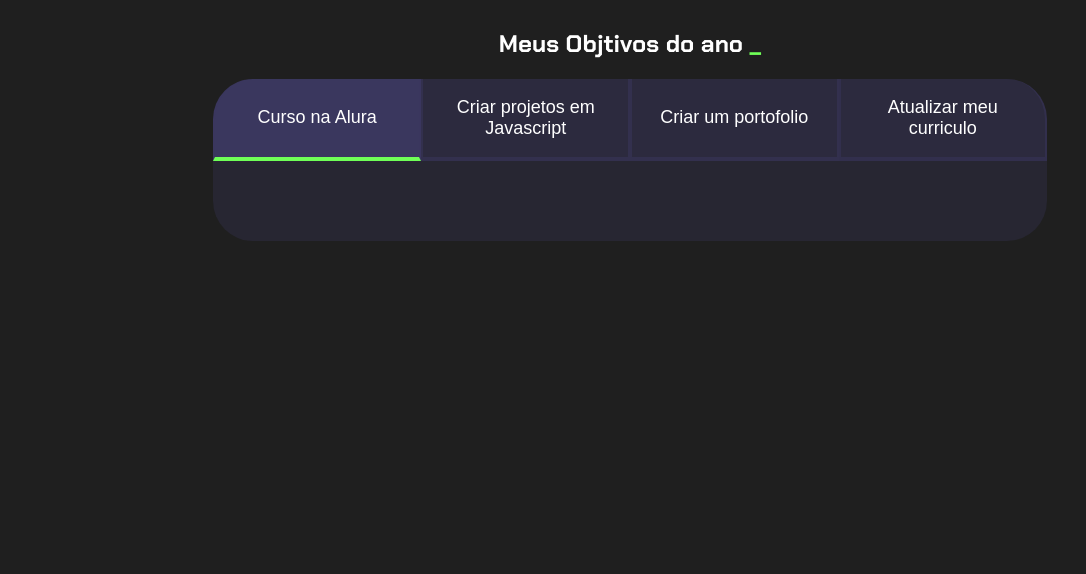
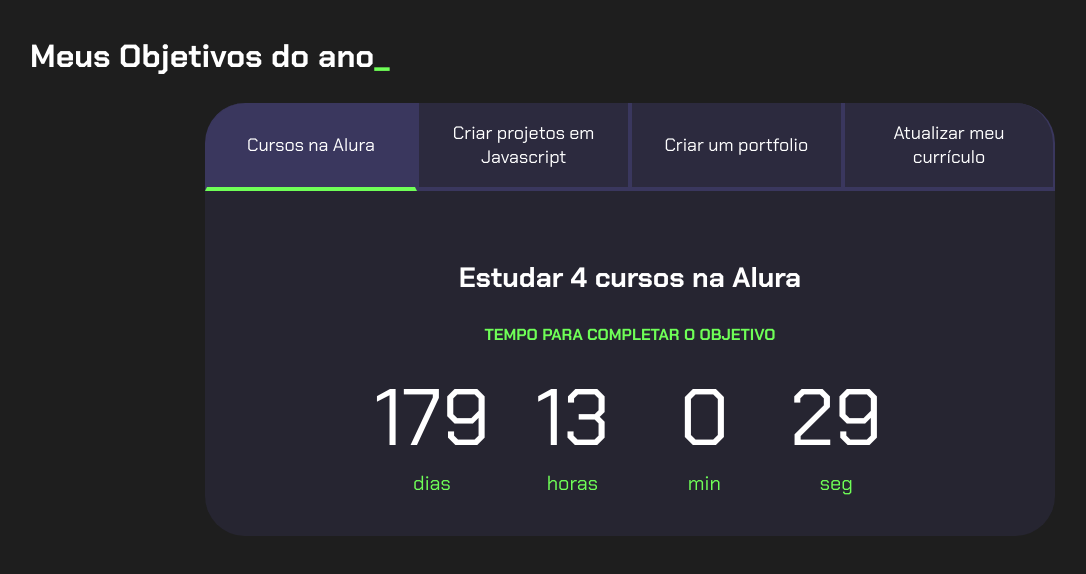
Before and after one commit to Ryanzada01/1-trimestre-24, a plain HTML site: page index.html in a window 1280 px wide. Shown: the whole page, without its empty margins (10-1096 px from the left). Drawn offline with Linux system fonts and the light colour scheme.

Commit message:
Add files via upload

```diff
--- a/index.html
+++ b/index.html
@@ -1,45 +1,116 @@
 <!DOCTYPE html>
 <html lang="pt-br">
+
 <head>
     <meta charset="UTF-8">
     <meta name="viewport" content="width=device-width, initial-scale=1.0">
     <title>Meus objetivos do ano</title>
     <link rel="stylesheet" href="style.css">
 </head>
+
 <body>
     <section class="conteudo-principal">
-       <h2 class="titulo-principal">Meus Objtivos do ano <span>_</span></h2>
+        <h2 class="titulo-principal">Meus Objetivos do ano<span>_</span></h2>
         <div class="conteudo">
             <div class="botoes">
-           <button class="botao ativo">Curso na Alura</button>
+                <button class="botao ativo">Cursos na Alura</button>
                 <button class="botao">Criar projetos em Javascript</button>
-           <button class="botao">Criar um portofolio</button>
-           <button class="botao">Atualizar meu curriculo</button>
+                <button class="botao">Criar um portfolio</button>
+                <button class="botao">Atualizar meu currículo</button>
             </div>
             <div class="abas-textos">
-           <div class="aba-conteudo">
+                <div class="aba-conteudo ativo">
                     <h3 class="aba-conteudo-titulo-principal">Estudar 4 cursos na Alura</h3>
-               <h4 class="aba-conteudo-titulo-secundario">Tempo para compĺetar o objetivo</h4>
-               <div class="contador"></div>
+                    <h4 class="aba-conteudo-titulo-secundario">Tempo para completar o objetivo</h4>
+                    <div class="contador">
+                        <div class="contador-digito">
+                            <p class="contador-digito-numero" id="dias0">7</p>
+                            <p class="contador-digito-texto">dias</p>
+                        </div>
+                        <div class="contador-digito">
+                            <p class="contador-digito-numero" id="horas0">7</p>
+                            <p class="contador-digito-texto">horas</p>
+                        </div>
+                        <div class="contador-digito">
+                            <p class="contador-digito-numero" id="min0">7</p>
+                            <p class="contador-digito-texto">min</p>
+                        </div>
+                        <div class="contador-digito">
+                            <p class="contador-digito-numero" id="seg0">7</p>
+                            <p class="contador-digito-texto">seg</p>
+                        </div>
+                    </div>
                 </div>
                 <div class="aba-conteudo">
                     <h3 class="aba-conteudo-titulo-principal">Criar 5 projetos em Javascript</h3>
-               <h4 class="aba-conteudo-titulo-secundario">Tempo para compĺetar o objetivo</h4>
-               <div class="contador"></div>
+                    <h4 class="aba-conteudo-titulo-secundario">Tempo para completar o objetivo</h4>
+                    <div class="contador">
+                        <div class="contador-digito">
+                            <p class="contador-digito-numero" id="dias1">7</p>
+                            <p class="contador-digito-texto">dias</p>
+                        </div>
+                        <div class="contador-digito">
+                            <p class="contador-digito-numero" id="horas1">7</p>
+                            <p class="contador-digito-texto">horas</p>
+                        </div>
+                        <div class="contador-digito">
+                            <p class="contador-digito-numero" id="min1">7</p>
+                            <p class="contador-digito-texto">min</p>
+                        </div>
+                        <div class="contador-digito">
+                            <p class="contador-digito-numero" id="seg1">7</p>
+                            <p class="contador-digito-texto">seg</p>
+                        </div>
+                    </div>
                 </div>
                 <div class="aba-conteudo">
-               <h3 class="aba-conteudo-titulo-principal">Criar um portofolio com os meus 3 melhores prjetos</h3>
-               <h4 class="aba-conteudo-titulo-secundario">Tempo para compĺetar o objetivo</h4>
-               <div class="contador"></div>
+                    <h3 class="aba-conteudo-titulo-principal">Criar um portfolio com os meus 3 melhores projetos</h3>
+                    <h4 class="aba-conteudo-titulo-secundario">Tempo para completar o objetivo</h4>
+                    <div class="contador">
+                        <div class="contador-digito">
+                            <p class="contador-digito-numero" id="dias2">7</p>
+                            <p class="contador-digito-texto">dias</p>
+                        </div>
+                        <div class="contador-digito">
+                            <p class="contador-digito-numero" id="horas2">7</p>
+                            <p class="contador-digito-texto">horas</p>
+                        </div>
+                        <div class="contador-digito">
+                            <p class="contador-digito-numero" id="min2">7</p>
+                            <p class="contador-digito-texto">min</p>
+                        </div>
+                        <div class="contador-digito">
+                            <p class="contador-digito-numero" id="seg2">7</p>
+                            <p class="contador-digito-texto">seg</p>
+                        </div>
+                    </div>
                 </div>
                 <div class="aba-conteudo">
-               <h3 class="aba-conteudo-titulo-principal">Atualizar meu curriculocom os certificados do Alura</h3>
-               <h4 class="aba-conteudo-titulo-segundario">Tempo para completar o objetivo</h4>
-               <div class="contador"></div>
+                    <h3 class="aba-conteudo-titulo-principal">Atualizar meu curriculo com os certificados da Alura</h3>
+                    <h4 class="aba-conteudo-titulo-secundario">Tempo para completar o objetivo</h4>
+                    <div class="contador">
+                        <div class="contador-digito">
+                            <p class="contador-digito-numero" id="dias3">7</p>
+                            <p class="contador-digito-texto">dias</p>
+                        </div>
+                        <div class="contador-digito">
+                            <p class="contador-digito-numero" id="horas3">7</p>
+                            <p class="contador-digito-texto">horas</p>
+                        </div>
+                        <div class="contador-digito">
+                            <p class="contador-digito-numero" id="min3">7</p>
+                            <p class="contador-digito-texto">min</p>
+                        </div>
+                        <div class="contador-digito">
+                            <p class="contador-digito-numero" id="seg3">7</p>
+                            <p class="contador-digito-texto">seg</p>
+                        </div>
+                    </div>
                 </div>
             </div>
         </div>
     </section>
     <script src="main.js"></script>
 </body>
+
 </html>
--- a/main.js
+++ b/main.js
@@ -1,10 +1,10 @@
 const botoes = document.querySelectorAll(".botao");
 const textos = document.querySelectorAll(".aba-conteudo");
 
-for(let i=0;i <botoes.length;i++){
-    botoes[i].onclick = function(){
+for (let i = 0; i < botoes.length; i++) {
+    botoes[i].onclick = function () {
 
-        for(let j=0;j<botoes.length;j++){
+        for (let j = 0; j < botoes.length; j++) {
             botoes[j].classList.remove("ativo");
             textos[j].classList.remove("ativo");
         }
@@ -15,23 +15,46 @@
 }
 
 const contadores = document.querySelectorAll(".contador");
-const tempoObjetivol = new Date("2024-10-05T00:00:00");
-const tempoObjetivol = new Date("2024-10-05T00:00:00");
-const tempoObjetivol = new Date)
+const tempoObjetivo1 = new Date("2024-10-05T00:00:00");
+const tempoObjetivo2 = new Date("2024-12-05T00:00:00");
+const tempoObjetivo3 = new Date("2024-12-30T00:00:00");
+const tempoObjetivo4 = new Date("2025-02-01T00:00:00");
 
-contadores[0].textContent = calculaTempo(tempoObjetivol);
+const tempos = [tempoObjetivo1,tempoObjetivo2,tempoObjetivo3,tempoObjetivo4];
 
-function calculaTempo(tempoObjetivo){
+
+function calculaTempo(tempoObjetivo) {
     let tempoAtual = new Date();
     let tempoFinal = tempoObjetivo - tempoAtual;
-    let segundos = Math.floor(tempoFinal/1000);
-    let minutos = Math.floor(segundos/60);
-    let horas = Math.floor(minutos/60);
-    let dias = Math.floor(horas/24);
+    let segundos = Math.floor(tempoFinal / 1000);
+    let minutos = Math.floor(segundos / 60);
+    let horas = Math.floor(minutos / 60);
+    let dias = Math.floor(horas / 24);
 
     segundos %= 60;
     minutos %= 60;
     horas %= 24;
+    if (tempoFinal > 0){
+        return [dias,horas,minutos,segundos];
+    } else {
+        return [0,0,0,0];
+    }
+}
 
-    return dias + "dias" + horas + "horas" + minutos + "minutos" + segundos + "segundos";
+function atualizaCronometro(){
+    document.getElementById("dias0").textContent = calculaTempo(tempos[0])[0];
+    document.getElementById("horas0").textContent = calculaTempo(tempos[0])[1];
+    document.getElementById("min0").textContent = calculaTempo(tempos[0])[2];
+    document.getElementById("seg0").textContent = calculaTempo(tempos[0])[3];
+
+    for (let i=0; i<contadores.length;i++){
+       // contadores[i].textContent = calculaTempo(tempos[i]);
+    }
 }
+
+function comecaCronometro(){
+    atualizaCronometro();
+    setInterval(atualizaCronometro,1000);
+}
+
+comecaCronometro();
--- a/style.css
+++ b/style.css
@@ -1,22 +1,22 @@
-@import url('https://fonts.googleapis.com/css2?family=Chakra+Petch:ital,wght@0,300;0,400;0,500;0,600;0,700;1,300;1,400;1,500;1,600;1,700&display =trocar');
+@import url('https://fonts.googleapis.com/css2?family=Chakra+Petch:wght@400;700&display=swap');
 
-:root{
-    --cor-de-fundo: #1f1f1f;
-    --verde: #6fff57;
-    --branco: #ffffff;
-    --botao-ativo: #3a375e;
+:root {
+    --cor-de-fundo: #1E1E1E;
+    --verde: #6FFF57;
+    --branco: #FFFFFF;
+    --botao-ativo: #3A375E;
     --botao-inativo: rgba(58, 55, 94, 0.5);
     --texto-fundo: rgba(58, 55, 94, 0.3);
 }
 
-body{
+body {
     background-color: var(--cor-de-fundo);
     color: var(--branco);
     font-family: 'Chakra Petch', sans-serif;
 }
 
 
-.conteudo-principal{
+.conteudo-principal {
     display: flex;
     flex-direction: column;
     justify-content: center;
@@ -26,18 +26,19 @@
     margin: 0 auto;
 }
 
-.titulo-princpal{
+.titulo-principal {
     text-align: left;
     width: 100%;
     font-size: 32px;
 }
 
-.titulo-principal span{
+.titulo-principal span {
     color: var(--verde);
 }
 
-.botao{
-    font-family:"crakra petch", sans-serif;
+
+.botao {
+    font-family: 'Chakra Petch', sans-serif;
     background-color: var(--botao-inativo);
     color: var(--branco);
     display: flex;
@@ -46,17 +47,17 @@
     font-size: 18px;
     align-items: center;
     width: 100%;
-    border-bottom: 4px solid var(--botao-inativo);
-    border-left: 2px solid var(--botao-inativo);
-    border-right: 2px solid var(--botao-inativo);
+    border-bottom: 4px solid var(--botao-ativo);
+    border-left: 2px solid var(--botao-ativo);
+    border-right: 2px solid var(--botao-ativo);
     border-top: none;
 }
 
-.botao:first-child{
+.botao:first-child {
     border-radius: 40px 40px 0 0;
 }
 
-.botoes{
+.botoes {
     display: block;
 }
 
@@ -65,40 +66,63 @@
     border-bottom: 4px solid var(--verde);
 }
 
-
 .abas-textos{
     background-color: var(--texto-fundo);
     padding: 40px;
     border-radius: 0 0 40px 40px;
 }
 .aba-conteudo.ativo{
-    display: block;
+    display:block;
 }
 
 .aba-conteudo{
     display: none;
 }
 
-
 .aba-conteudo-titulo-principal{
     font-size: 28px;
     text-align: center;
 }
-
-.aba-conteudo-titulo-segundario{
+.aba-conteudo-titulo-secundario{
     text-align: center;
     color: var(--verde);
     text-transform: uppercase;
 }
 
+.contador{
+    display:flex;
+    justify-content: center;
+    flex-wrap: wrap;
+}
+.contador-digito{
+    padding: 0 16px;
+    text-align: center;
+    min-width: 100px;
+}
+
+.contador-digito-numero{
+    font-size: 80px;
+    margin: 0;
+
+}
+
+.contador-digito-texto{
+    color: var(--verde);
+    font-size: 20px;
+    margin: 0;
+
+}
+
 @media screen and (min-width: 768px) {
-   .botoes{
-       display: flex;
+    .botoes {
+        display: flex;
     }
-    .botao:first-child{
+
+    .botao:first-child {
         border-radius: 40px 0 0 0;
     }
-    .botao:last-child{
+
+    .botao:last-child {
         border-radius: 0 40px 0 0;
     }
 }
```
Lines whose indentation alone changed are shown as unchanged.
